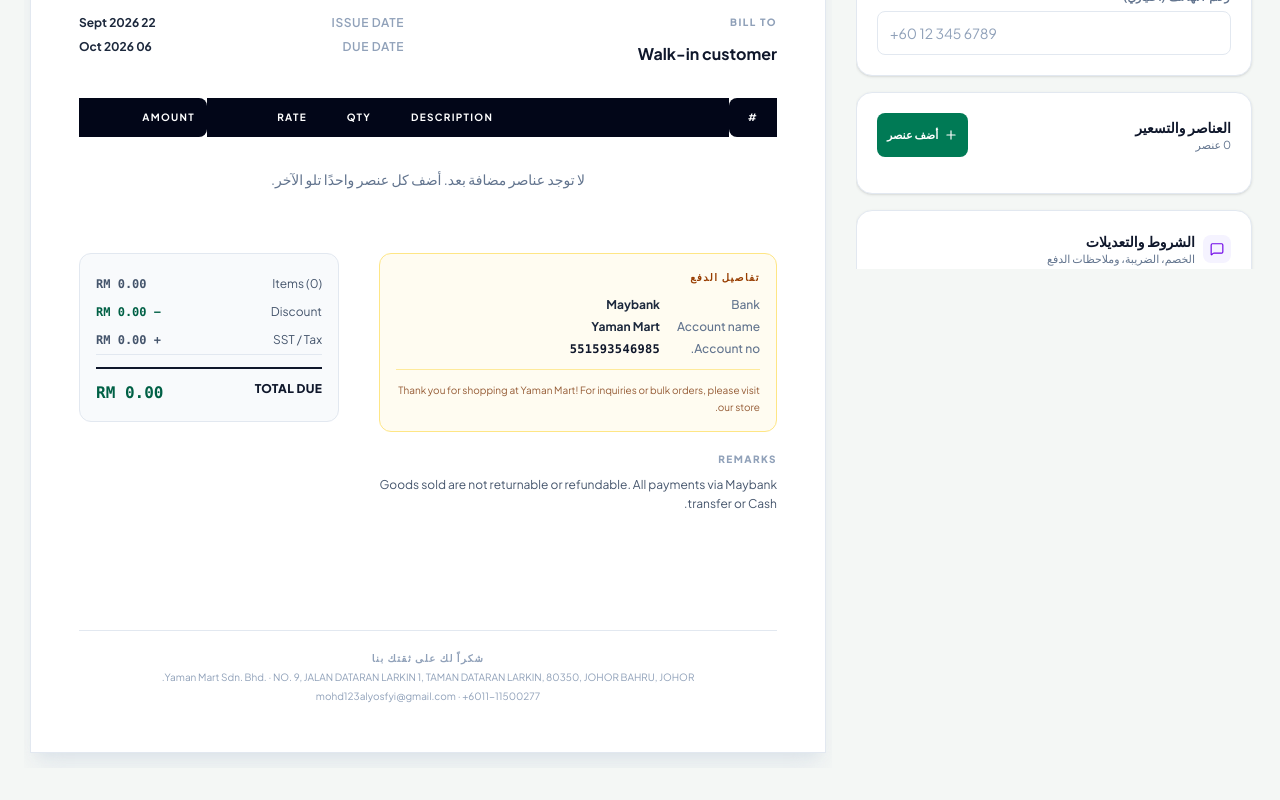
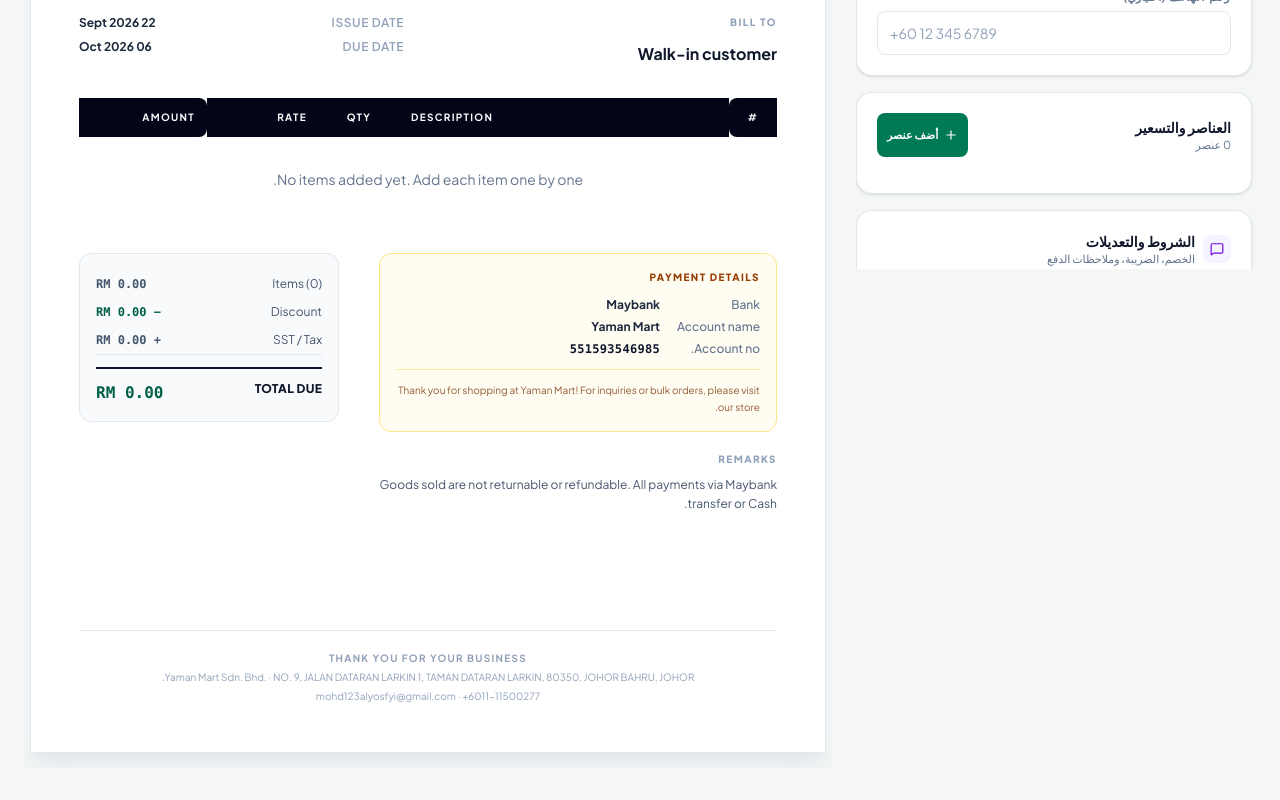
Before and after one commit to amralwaeli/invoice-generator, a React (Vite) app: page / in a window 1280 px wide. Shown: the part 520-1320 px from the top of the page. Built offline with nearby package versions, Linux system fonts and the light colour scheme.

Commit message:
Refactor code structure for improved readability and maintainability

```diff
--- a/src/App.tsx
+++ b/src/App.tsx
@@ -989,7 +989,7 @@
                     {invoice.items.length === 0 ? (
                       <tr>
                         <td colSpan={5} className="px-3 py-8 text-center text-sm text-slate-500">
-                          لا توجد عناصر مضافة بعد. أضف كل عنصر واحدًا تلو الآخر.
+                          No items added yet. Add each item one by one.
                         </td>
                       </tr>
                     ) : (
@@ -1020,7 +1020,7 @@
                 <div className="mt-8 grid grid-cols-[1fr_260px] gap-10">
                   <div className="space-y-5">
                     <div className="rounded-xl border border-amber-200 bg-amber-50/70 p-4">
-                      <p className="text-[10px] font-extrabold uppercase tracking-[0.14em] text-amber-800">تفاصيل الدفع</p>
+                      <p className="text-[10px] font-extrabold uppercase tracking-[0.14em] text-amber-800">Payment details</p>
                       <div className="mt-3 grid grid-cols-[100px_1fr] gap-y-1.5 text-xs">
                         <span className="font-medium text-slate-500">Bank</span>
                         <span className="font-bold text-slate-800">{invoice.bankName}</span>
@@ -1072,7 +1072,7 @@
 
                 <footer className="mt-auto pt-10 text-center">
                   <div className="border-t border-slate-200 pt-5">
-                    <p className="text-[10px] font-bold uppercase tracking-[0.13em] text-slate-400">شكراً لك على ثقتك بنا</p>
+                    <p className="text-[10px] font-bold uppercase tracking-[0.13em] text-slate-400">Thank you for your business</p>
                     <p className="mt-1 text-[10px] text-slate-400">{invoice.shopName} · {invoice.shopAddress}</p>
                     <p className="mt-1 text-[10px] text-slate-400">{invoice.shopEmail} · {invoice.shopPhone}</p>
                   </div>
```
Also changed, not shown: 3 other files (tests, documents, lock files or other folders).
